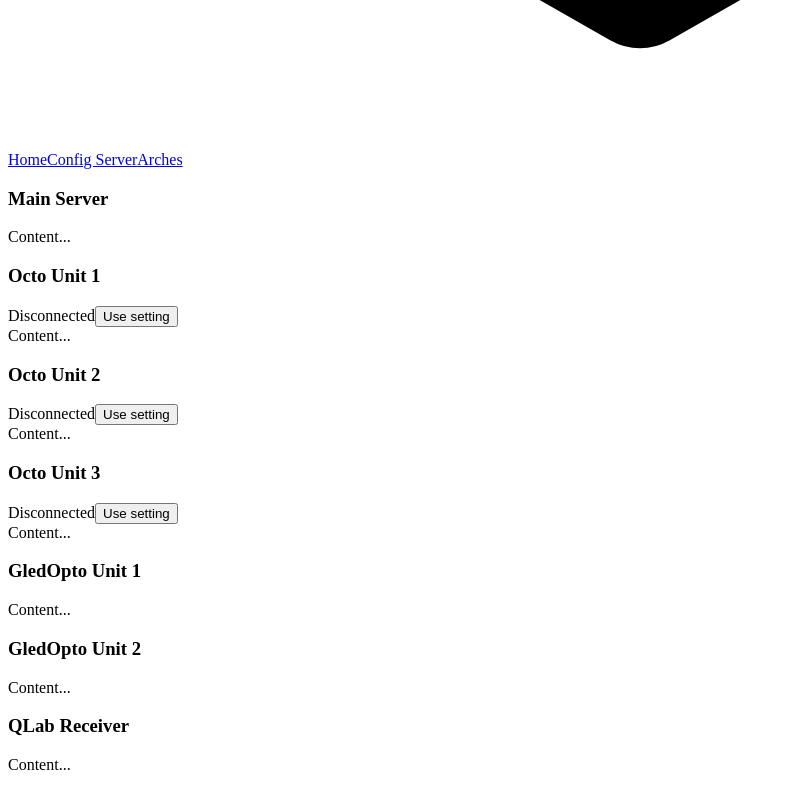
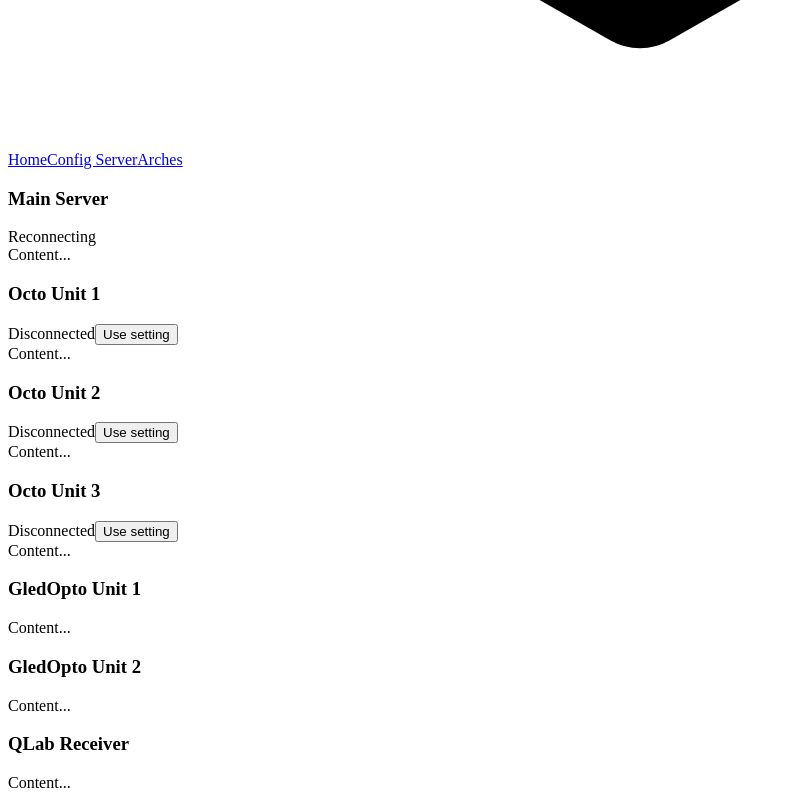
Before and after one commit to spencer516/drama-led, a Next.js app in the folder packages/drama-led-ui/: page /config in a window 1280 px wide. Shown: the part 1125-1925 px from the top of the page, without its empty margins (0-795 px from the left). Built offline with nearby package versions, Linux system fonts and the light colour scheme.

Commit message:
create main server connection card

```diff
--- a/packages/drama-led-ui/src/components/status-cards/MainServerCard.tsx
+++ b/packages/drama-led-ui/src/components/status-cards/MainServerCard.tsx
@@ -1,7 +1,22 @@
+"use client";
+
+import { useState } from "react";
 import Card from "../ui/StatusCard";
+import ConnectionStatusToken, {
+  ConnectionStatus,
+} from "../ui/ConnectionStatusToken";
 
 type Params = Readonly<{}>;
 
 export default function MainServerCard({}: Params) {
-  return <Card title="Main Server">Content...</Card>;
+  const [status, setStatus] = useState<ConnectionStatus>("reconnecting");
+
+  return (
+    <Card
+      title="Main Server"
+      actions={<ConnectionStatusToken status={status} />}
+    >
+      Content...
+    </Card>
+  );
 }
--- /dev/null
+++ b/packages/drama-led-ui/src/components/ui/ConnectionStatusToken.tsx
@@ -0,0 +1,28 @@
+export type ConnectionStatus = "connected" | "disconnected" | "reconnecting";
+
+type Params = Readonly<{
+  status: ConnectionStatus;
+}>;
+
+export default function ConnectionStatusToken({ status }: Params) {
+  switch (status) {
+    case "connected":
+      return (
+        <div className="inline-flex items-baseline rounded-full px-2.5 py-0.5 text-sm font-medium bg-green-100 text-green-800">
+          Connected
+        </div>
+      );
+    case "disconnected":
+      return (
+        <div className="inline-flex items-baseline rounded-full px-2.5 py-0.5 text-sm font-medium bg-red-100 text-red-800">
+          Disconnected
+        </div>
+      );
+    case "reconnecting":
+      return (
+        <div className="inline-flex items-baseline rounded-full px-2.5 py-0.5 text-sm font-medium bg-yellow-100 text-yellow-800">
+          Reconnecting
+        </div>
+      );
+  }
+}
```
